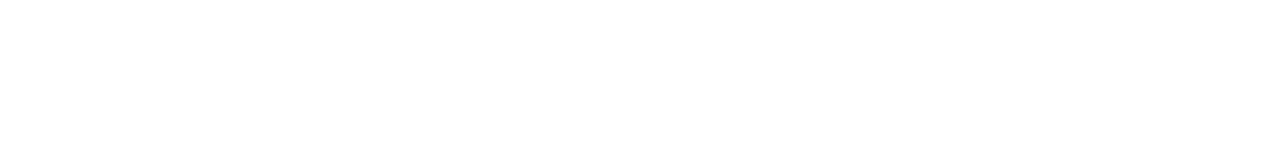
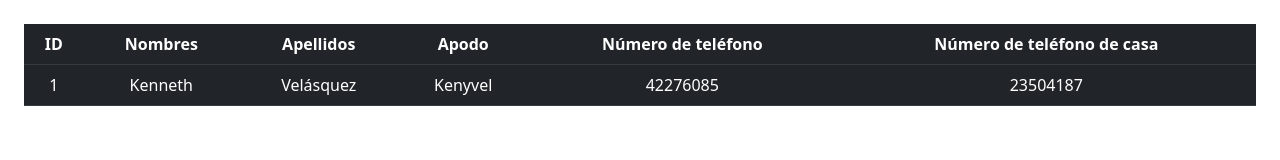
Before and after one commit to kvelasquez-2019504/AgendaWeb-PS-1, a plain HTML site: page assets/pages/contacto.html in a window 1280 px wide. Drawn offline with nearby package versions, Linux system fonts and the light colour scheme.

Commit message:
Se creó estructura básica de la tabla

```diff
--- a/assets/pages/contacto.html
+++ b/assets/pages/contacto.html
@@ -9,24 +9,26 @@
 </head>
 
 <body>
-    <div>
-        <table>
+    <div class="bg-dark m-4">
+        <table class="table table-dark table-hover text-center">
             <thead>
                 <tr>
-                    <th></th>
-                    <th></th>
-                    <th></th>
-                    <th></th>
-                    <th></th>
+                    <th scope="col">ID</th>
+                    <th scope="col">Nombres</th>
+                    <th scope="col">Apellidos</th>
+                    <th scope="col">Apodo</th>
+                    <th scope="col">Número de teléfono</th>
+                    <th scope="col">Número de teléfono de casa</th>
                 </tr>
             </thead>
             <tbody>
                 <tr>
-                    <td></td>
-                    <td></td>
-                    <td></td>
-                    <td></td>
-                    <td></td>
+                    <td>1</td>
+                    <td>Kenneth</td>
+                    <td>Velásquez</td>
+                    <td>Kenyvel</td>
+                    <td>42276085</td>
+                    <td>23504187</td>
                 </tr>
             </tbody>
         </table>
```
